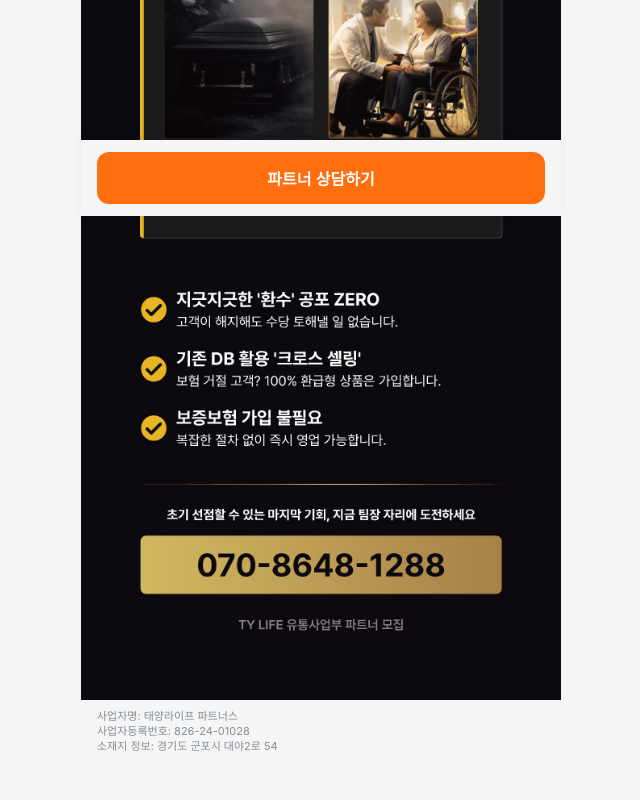
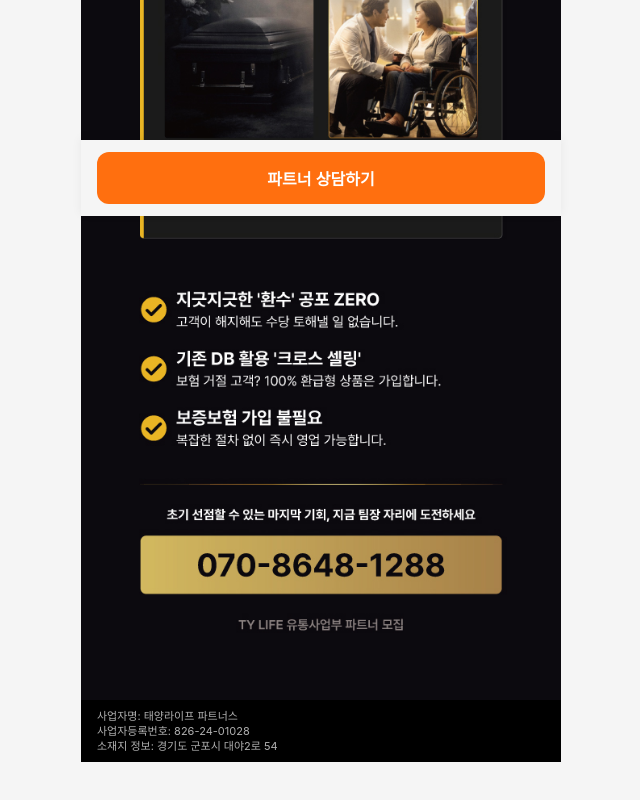
Before and after one commit to fdbackco-design/tylifepartners, a Next.js app: page /business in a window 1280 px wide. Shown: the part 584-1384 px from the top of the page, without its empty margins (319-959 px from the left). Built offline with nearby package versions, Linux system fonts and the light colour scheme.

Commit message:
푸터 정보 추가

```diff
--- a/app/business/page.tsx
+++ b/app/business/page.tsx
@@ -144,7 +144,8 @@
           maxWidth: 480,
           margin: "0 auto",
           fontSize: 11,
-          color: "var(--text-secondary)",
+          background: "#000",
+          color: "#b0b0b0",
           lineHeight: 1.2,
         }}
       >
```
